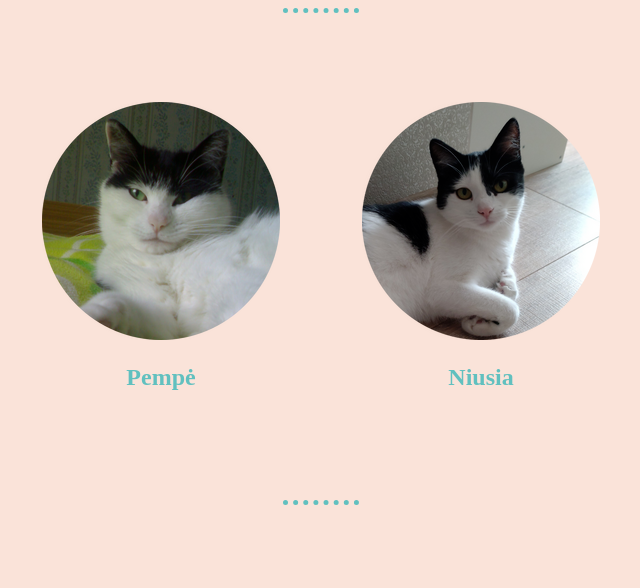
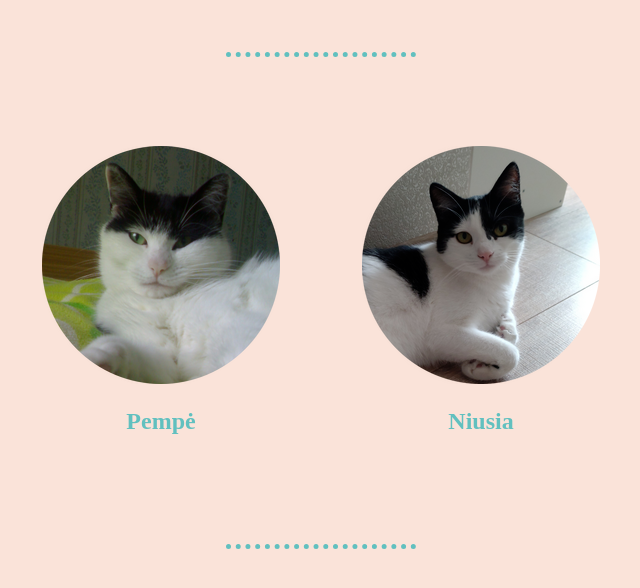
Before and after one commit to juma123123/kasariukai, a plain HTML site: page index.html in a window 1280 px wide. Shown: the whole page, without its empty margins (319-959 px from the left). Drawn offline with Linux system fonts and the light colour scheme.

Commit message:
Add files via upload

```diff
--- a/index.html
+++ b/index.html
@@ -12,7 +12,7 @@
     border-top-style: dotted;
     border-color: #61C0BF;
     border-width: 5px;
-    width: 6%;
+    width: 15%;
    }
    a:link {
     color: #61C0BF;
@@ -28,6 +28,8 @@
   </style>
   </head>
   <body>
+    <br>
+    <br>
     <hr>
     <center>
     <table cellspacing="80">
```
